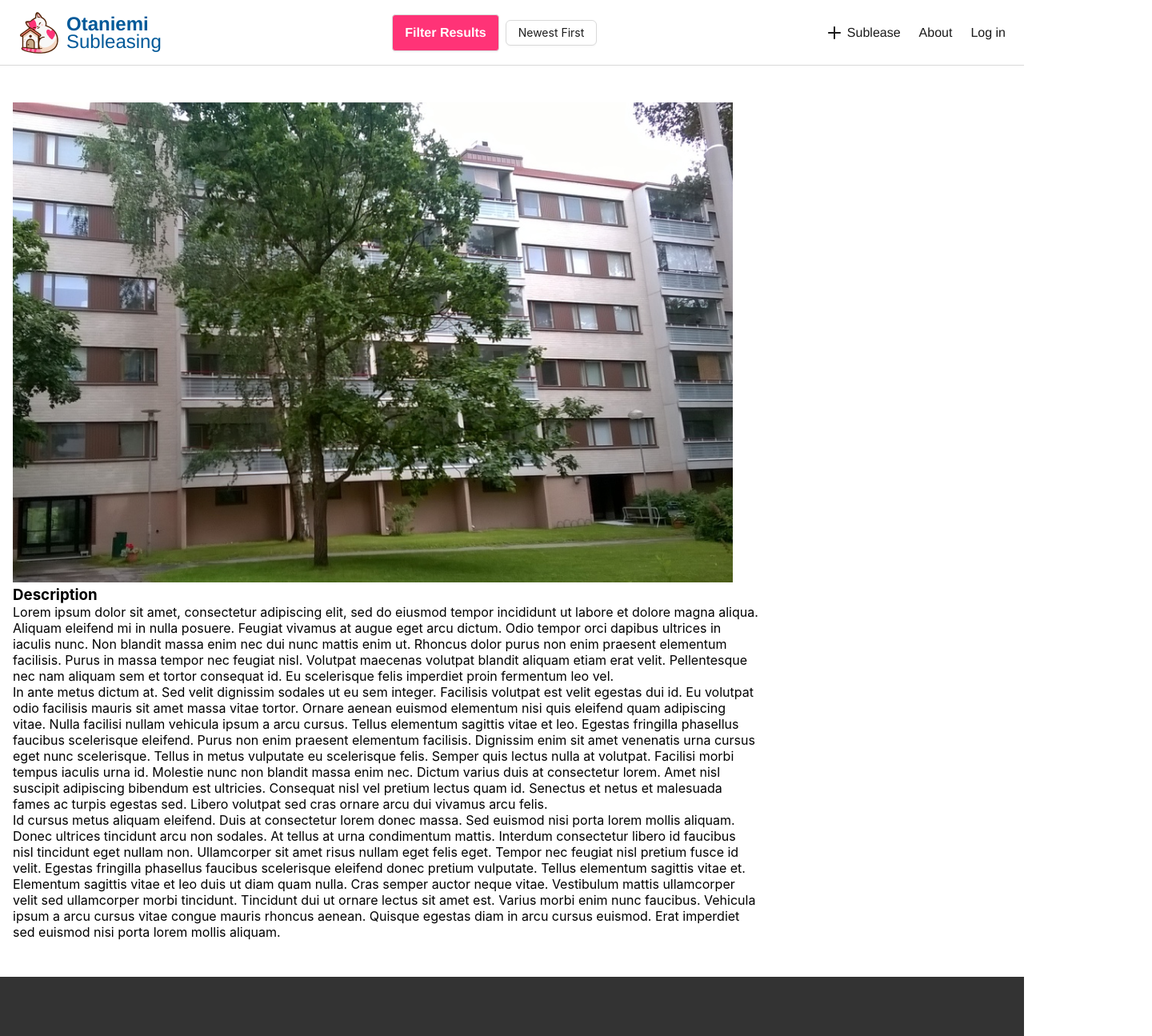
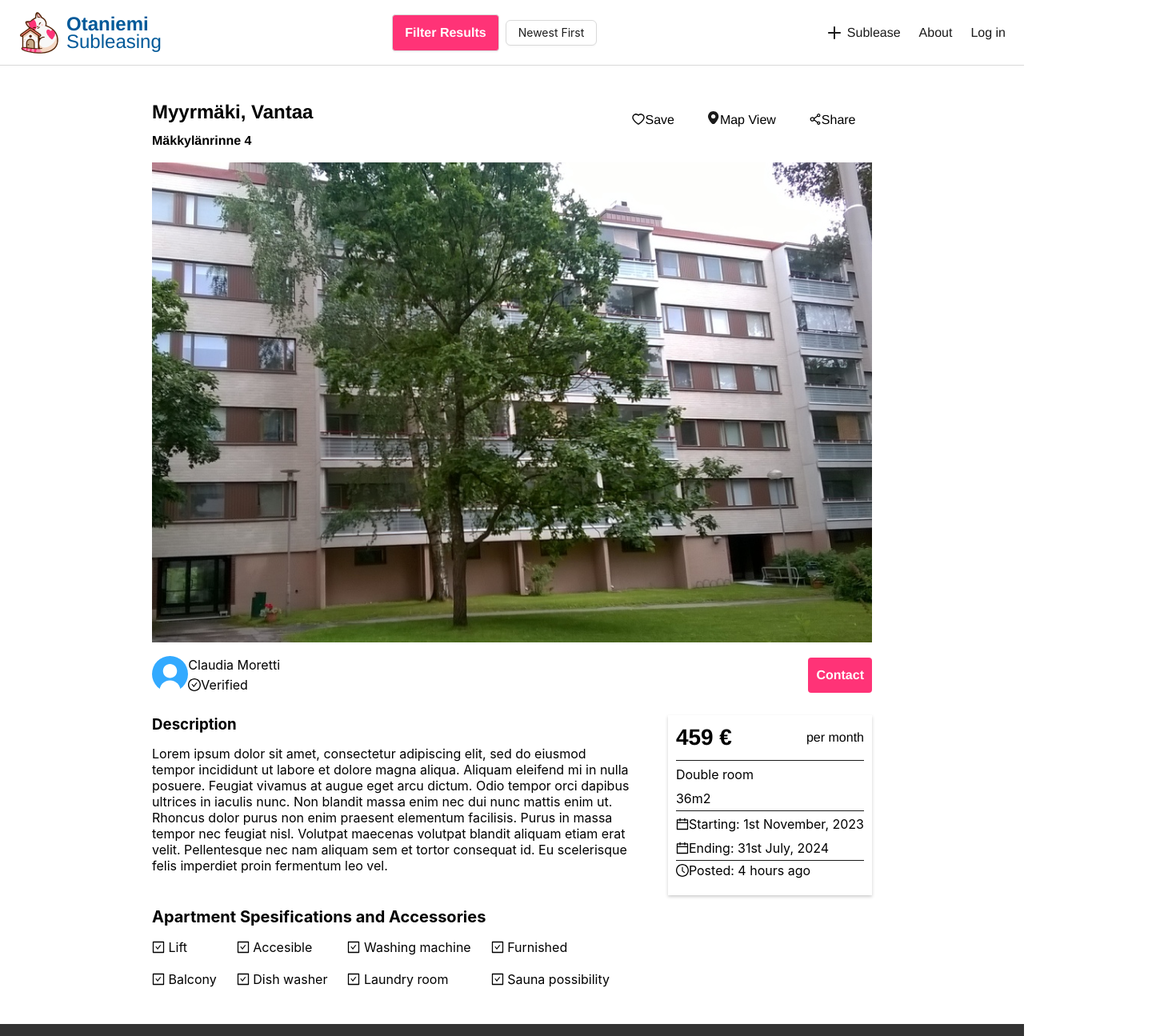
Before and after one commit to trongduc2206/Otaniemi-subleasing-FE, a React (Create React App) app: page /item in a window 1280 px wide. Shown: the top 1295 px of the page at 80% size, 1440 px wide, since content can reach past the window. Built offline with nearby package versions, Linux system fonts and the light colour scheme; the HTML template or start-up script is replaced by a standard one.

Commit message:
item page

```diff
--- a/src/Header.css
+++ b/src/Header.css
@@ -151,7 +151,6 @@ line-height: 36px;
     display: block;
 }
 
-
 .primaryButton {
     background-color: #ff3377;
     border-radius: 4px;
--- a/src/Header.js
+++ b/src/Header.js
@@ -4,7 +4,7 @@ import { Button } from "antd";
 import './Header.css';
 import logo from './catLogo.png';
 import plusIcon from './plusIcon.svg';
-import avatar from "./styles/img/avatar.svg";
+
 
 class Header extends Component {
     render() {
@@ -59,7 +59,7 @@ class Header extends Component {
                                             </div>
                                         </div>
                                     </div>
-                                    : <div className="avatar">
+                                    : <div className="logInButton">
                                         <Link to='/login'>Log in</Link>
                                     </div>
                             }
--- a/src/pages/itemPage.js
+++ b/src/pages/itemPage.js
@@ -1,6 +1,17 @@
 import React, { Component } from "react";
 import '../styles/itemPage.css';
 import mainImage from './image 4.png';
+import geo from "../styles/img/geo.svg";
+import avatar from "../styles/img/avatar.svg";
+import {
+  ShareAltOutlined,
+  HeartOutlined,
+  CheckCircleOutlined,
+  ClockCircleOutlined,
+  CalendarOutlined,
+  CheckOutlined,
+  CheckSquareOutlined
+} from "@ant-design/icons";
 
 class Item extends Component {
     render() {
@@ -9,19 +20,134 @@ class Item extends Component {
           <div className="itemPageMainContainer">
             <div className="itemPageCard">
               <div className="itemPageContent">
-                <div className="itemPageHeaderSection"></div>
-                <img src={ mainImage } />
+                <div className="itemPageHeaderSection">
+                  <div className="itemNameBox">
+                      <div className="name">
+                      Myyrmäki, Vantaa
+                      </div>
+                      <div className="address">
+                      Mäkkylänrinne 4
+                      </div>
+                  </div>
+                  <div className="actionsBox">
+                    <div className="save action">
+                      <HeartOutlined />
+                      Save
+                    </div>
+                    <div className="mapView action">
+                      <img src={ geo } />
+                      Map View
+                    </div>
+                    <div className="share action">
+                      <ShareAltOutlined />
+                      Share
+                    </div>
+                  </div>
+                </div>
+                <div className="itemImgCarousel">
+                  <img src={ mainImage } />
+                </div>
                 <div className="itemPageSubContent">
                   <div className="itemPageSubSubContent">
-                    <div className="landlordAndAction"></div>
+                    <div className="landlordAndAction">
+                      <div className="landlordInfo">
+                        <div className="landlordImg">
+                          <img src={ avatar } />
+                        </div>
+                        <div className="landlordNameCheck">
+                          <div className="landlordName">
+                            Claudia Moretti
+                          </div>
+                          <div className="landlordCheck">
+                            <CheckCircleOutlined />
+                            Verified
+                          </div>
+                        </div>
+                      </div>
+                      <div className="contactAction">
+                        Contact
+                      </div>
+                    </div>
                     <div className="information">
                       <div className="description">
                         <h3>Description</h3>
                         <p>Lorem ipsum dolor sit amet, consectetur adipiscing elit, sed do eiusmod tempor incididunt ut labore et dolore magna aliqua. Aliquam eleifend mi in nulla posuere. Feugiat vivamus at augue eget arcu dictum. Odio tempor orci dapibus ultrices in iaculis nunc. Non blandit massa enim nec dui nunc mattis enim ut. Rhoncus dolor purus non enim praesent elementum facilisis. Purus in massa tempor nec feugiat nisl. Volutpat maecenas volutpat blandit aliquam etiam erat velit. Pellentesque nec nam aliquam sem et tortor consequat id. Eu scelerisque felis imperdiet proin fermentum leo vel.</p>
-                        <p>In ante metus dictum at. Sed velit dignissim sodales ut eu sem integer. Facilisis volutpat est velit egestas dui id. Eu volutpat odio facilisis mauris sit amet massa vitae tortor. Ornare aenean euismod elementum nisi quis eleifend quam adipiscing vitae. Nulla facilisi nullam vehicula ipsum a arcu cursus. Tellus elementum sagittis vitae et leo. Egestas fringilla phasellus faucibus scelerisque eleifend. Purus non enim praesent elementum facilisis. Dignissim enim sit amet venenatis urna cursus eget nunc scelerisque. Tellus in metus vulputate eu scelerisque felis. Semper quis lectus nulla at volutpat. Facilisi morbi tempus iaculis urna id. Molestie nunc non blandit massa enim nec. Dictum varius duis at consectetur lorem. Amet nisl suscipit adipiscing bibendum est ultricies. Consequat nisl vel pretium lectus quam id. Senectus et netus et malesuada fames ac turpis egestas sed. Libero volutpat sed cras ornare arcu dui vivamus arcu felis.</p>
-                        <p>Id cursus metus aliquam eleifend. Duis at consectetur lorem donec massa. Sed euismod nisi porta lorem mollis aliquam. Donec ultrices tincidunt arcu non sodales. At tellus at urna condimentum mattis. Interdum consectetur libero id faucibus nisl tincidunt eget nullam non. Ullamcorper sit amet risus nullam eget felis eget. Tempor nec feugiat nisl pretium fusce id velit. Egestas fringilla phasellus faucibus scelerisque eleifend donec pretium vulputate. Tellus elementum sagittis vitae et. Elementum sagittis vitae et leo duis ut diam quam nulla. Cras semper auctor neque vitae. Vestibulum mattis ullamcorper velit sed ullamcorper morbi tincidunt. Tincidunt dui ut ornare lectus sit amet est. Varius morbi enim nunc faucibus. Vehicula ipsum a arcu cursus vitae congue mauris rhoncus aenean. Quisque egestas diam in arcu cursus euismod. Erat imperdiet sed euismod nisi porta lorem mollis aliquam.</p>
                       </div>
-
+                      <div className="valuesBox">
+                        <div className="valuesSqueare">
+                          <div className="values">
+                            <div className="price">
+                              <div className="priceValue">
+                                459 €
+                              </div>
+                              <div className="pricePerTime">
+                                per month
+                              </div>
+                            </div>
+                            <div className="apartmentValues">
+                              <div className="apartmentType">
+                                Double room
+                              </div>
+                              <div className="apartmentArea">
+                                36m2
+                              </div>
+                            </div>
+                            <div className="rentTerms">
+                              <div className="rentStart">
+                                <CalendarOutlined />
+                                Starting: 1st November, 2023
+                              </div>
+                              <div className="rentEnd">
+                                <CalendarOutlined />
+                                Ending: 31st July, 2024
+                              </div>
+                            </div>
+                            <div className="posted">
+                              <ClockCircleOutlined />
+                                Posted: 4 hours ago
+                            </div>
+                          </div>
+                        </div>
+                      </div>
+                    </div>
+                  </div>
+                  <div className="apartmentSpec">
+                    <div className="specTitle">
+                      Apartment Spesifications and Accessories
+                    </div>
+                    <div className="specList">
+                      <div className="specBox">
+                        <div className="spec">
+                        <CheckSquareOutlined /> Lift
+                        </div>
+                        <div className="spec">
+                        <CheckSquareOutlined /> Balcony
+                        </div>
+                      </div>
+                      <div className="specBox">
+                        <div className="spec">
+                          <CheckSquareOutlined /> Accesible
+                        </div>
+                        <div className="spec">
+                          <CheckSquareOutlined /> Dish washer
+                        </div>
+                      </div>
+                      <div className="specBox">
+                        <div className="spec">
+                          <CheckSquareOutlined /> Washing machine
+                        </div>
+                        <div className="spec">
+                          <CheckSquareOutlined /> Laundry room
+                        </div>
+                      </div>
+                      <div className="specBox">
+                        <div className="spec">
+                          <CheckSquareOutlined /> Furnished
+                        </div>
+                        <div className="spec">
+                          <CheckSquareOutlined /> Sauna possibility
+                        </div>
+                      </div>
                     </div>
                   </div>
                 </div>
--- a/src/styles/itemPage.css
+++ b/src/styles/itemPage.css
@@ -1,6 +1,7 @@
 .itemPageContainer {
     display: flex;
     flex-direction: row;
+    justify-content: center;
     align-items: center;
     background-color: #fff0f5;
     padding-top: 32px;
@@ -10,13 +11,197 @@
 
 .itemPageCard {
     background-color: #ffffff;
-    width: 1440px;
+    display: flex;
+    justify-content: center;
 }
 
 .itemPageContent {
-    width: 932px;
+    display: flex;
+    flex-direction: column;
+    justify-content: center;
+    width: 900px;
     padding-left: 16px;
-    padding-right: 16 px;
+    padding-right: 16px;
     padding-top: 46px;
     padding-bottom: 46px;
 }
+
+.itemPageHeaderSection{
+    width: 900px;
+    height: 60px;
+    display: flex;
+    justify-content: space-between;
+    padding-bottom: 15px;
+}
+
+.itemNameBox{
+    display: flex;
+    flex-direction: column;
+    justify-content: space-between;
+    font-family: Helvetica;
+font-size: 16px;
+font-style: normal;
+font-weight: 700;
+line-height: 24px;
+}
+
+.name{
+    font-size: 24px;
+}
+.actionsBox {
+    width: 20rem;
+    display: flex;
+    flex-direction: row;
+    justify-content: space-around;
+}
+
+.action{
+    padding: 10px;
+    font-family: Helvetica;
+font-size: 16px;
+font-style: normal;
+font-weight: 500;
+line-height: 24px;
+}
+
+.itemImgCarousel{
+    border-image: fill;
+    width: 900px;
+    height: 600px;
+    display: block;
+    justify-content: center;
+    padding-bottom: 15px;
+}
+
+.itemPageSubSubContent {
+    display: flex;
+    flex-direction: column;
+    justify-content: center;
+    padding-bottom: 15px;
+}
+
+.landlordAndAction{
+    width: 900px;
+    display: flex;
+    flex-direction: row;
+    justify-content: space-between;
+    padding-bottom: 25px;
+}
+
+.landlordInfo {
+    width: 160px;
+    display: flex;
+    flex-direction: row;
+    justify-content: space-between;
+}
+
+.landlordImg img {
+    padding-top: 2px;
+    width: 45px;
+}
+
+.landlordNameCheck{
+    display: flex;
+    flex-direction: column;
+    justify-content: space-around;
+}
+.contactAction{
+    margin: auto 0px auto 0px;
+    background-color: #ff3377;
+    border-radius: 4px;
+    color: #ffffff;
+    padding: 10px;
+font-family: Helvetica;
+font-size: 16px;
+font-style: normal;
+font-weight: 700;
+line-height: 24px;
+}
+
+.information{
+    width: 900px;
+    display: flex;
+    flex-direction: row;
+    justify-content: space-between;
+}
+.description{
+    width: 600px;
+}
+.description h3 {
+    padding-bottom: 15px;
+}
+.valuesBox{
+    min-width: 220px;
+    min-height: 220px;
+    box-shadow: 0px 2px 4px 0px rgba(0,0,0,0.2);
+}
+.values{
+    padding: 15px 10px 10px 10px;
+    min-width: 200px;
+    min-height: 200px;
+    display: flex;
+    flex-direction: column;
+    justify-content: space-around;
+}
+
+.price{
+    height: 40px;
+    display: flex;
+    flex-direction: row;
+    justify-content: space-between;
+    border-bottom: 1px solid #1A1A1A;
+font-family: Helvetica;
+font-size: 16px;
+font-style: normal;
+font-weight: 500;
+line-height: 24px;
+}
+.priceValue{
+    font-size: 28px;
+    font-weight: 700;
+}
+.apartmentValues{
+    height: 60px;
+    display: flex;
+    flex-direction: column;
+    justify-content: space-around;
+    border-bottom: 1px solid #1A1A1A;
+}
+.rentTerms{
+    height: 60px;
+    display: flex;
+    flex-direction: column;
+    justify-content: space-around;
+    border-bottom: 1px solid #1A1A1A;
+}
+.posted{
+    height: 30px;
+}
+
+.apartmentSpec{
+    height: 100px;
+    display: flex;
+    flex-direction: column;
+    justify-content: space-between;
+}
+
+.specTitle{
+    font-size: 20px;
+    font-style: normal;
+    font-weight: 700;
+    line-height: 24px;
+}
+
+.specList{
+    display: flex;
+    flex-direction: row;
+    justify-content: left;
+}
+
+.specBox{
+    height: 60px;
+    display: flex;
+    flex-direction: column;
+    justify-content: space-between;
+    padding-right: 25px;
+}
```
Also changed, not shown: src/styles/img/geo.svg (added).
